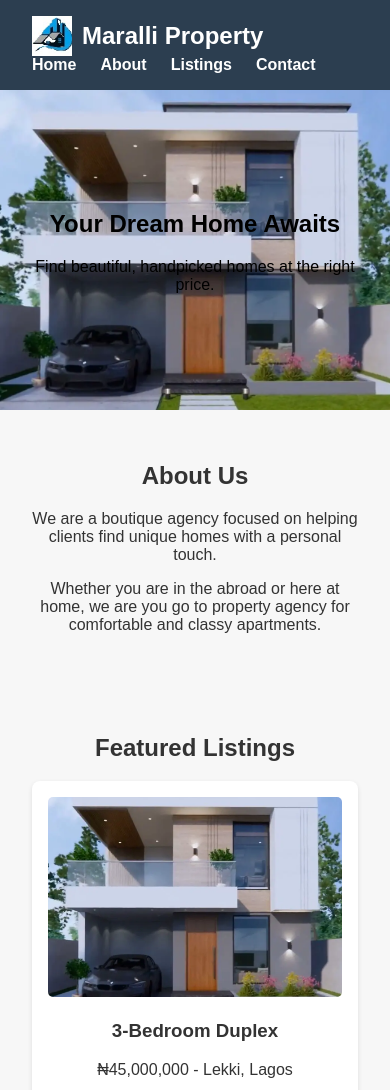
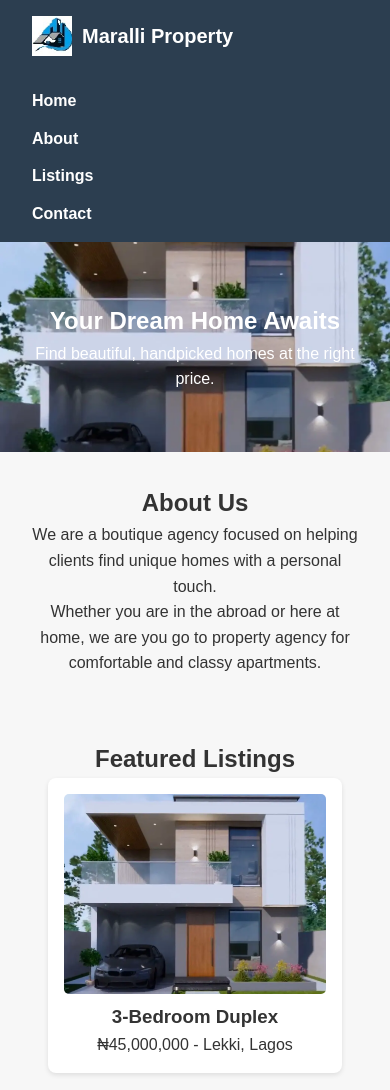
Before and after one commit to haleeyou/maralliproperty, a plain HTML site: page index.html in a window 390 px wide. Shown: the top 1090 px of the page. Drawn offline with Linux system fonts and the light colour scheme; files whose address does not match are found by name.

Commit message:
Add files via upload

```diff
--- a/style.css
+++ b/style.css
@@ -1,24 +1,18 @@
-body {
+/* General Reset */
+* {
+    margin: 0;
+    padding: 0;
+    box-sizing: border-box;
+  }
+
+  body {
     font-family: Arial, sans-serif;
-    margin: 0;
     background-color: #f7f7f7;
     color: #333;
+    line-height: 1.6;
   }
 
-  /* Ensures logo and h1 are side-by-side */
-.branding {
-    display: flex;
-    align-items: center;
-  }
-
-  /* Optional: adjust logo size */
-  .logo {
-    height: 40px; /* adjust as needed */
-    width: auto;
-    margin-right: 10px; /* space between logo and text */
-  }
-
-  /* Layout for the whole header */
+  /* Header Styles */
   header {
     background: #2c3e50;
     color: white;
@@ -29,36 +23,55 @@ body {
     flex-wrap: wrap;
   }
 
+  /* Logo + H1 side by side */
+  .branding {
+    display: flex;
+    align-items: center;
+  }
+
+  .logo {
+    height: 40px;
+    width: auto;
+    margin-right: 10px;
+  }
+
   header h1 {
-    margin: 0;
     font-size: 1.5rem;
   }
 
+  /* Navigation Styles */
   nav {
     display: flex;
-    gap: 1.5rem; /* space between links */
+    gap: 1.5rem;
+    flex-wrap: wrap;
   }
 
   nav a {
     color: white;
     text-decoration: none;
     font-weight: bold;
+    transition: color 0.3s ease;
   }
 
+  nav a:hover {
+    color: #f1c40f;
+  }
 
-
+  /* Hero Section */
   .hero {
     background: url('images/house1.jpg') no-repeat center center/cover;
-    color: black;
+    color: white;
     text-align: center;
     padding: 100px 20px;
   }
 
+  /* Section Defaults */
   .section {
     padding: 2rem;
     text-align: center;
   }
 
+  /* Cards Layout */
   .cards {
     display: flex;
     justify-content: center;
@@ -71,7 +84,13 @@ body {
     border-radius: 8px;
     padding: 1rem;
     box-shadow: 0 2px 5px rgba(0,0,0,0.1);
-    width: 300px;
+    width: 100%;
+    max-width: 300px;
+    transition: transform 0.3s;
+  }
+
+  .card:hover {
+    transform: translateY(-5px);
   }
 
   .card img {
@@ -81,6 +100,7 @@ body {
     border-radius: 5px;
   }
 
+  /* Footer */
   footer {
     background: #2c3e50;
     color: white;
@@ -88,3 +108,41 @@ body {
     padding: 1rem;
     margin-top: 2rem;
   }
+
+  /* Responsive Design */
+  @media (max-width: 768px) {
+    header {
+      flex-direction: column;
+      align-items: flex-start;
+    }
+
+    nav {
+      flex-direction: column;
+      align-items: flex-start;
+      gap: 0.75rem;
+      margin-top: 1rem;
+    }
+
+    .hero {
+      padding: 60px 20px;
+    }
+
+    .cards {
+      flex-direction: column;
+      align-items: center;
+    }
+
+    .card {
+      width: 90%;
+    }
+
+    .branding {
+      flex-direction: row;
+      align-items: center;
+      margin-bottom: 1rem;
+    }
+
+    header h1 {
+      font-size: 1.25rem;
+    }
+  }
```
